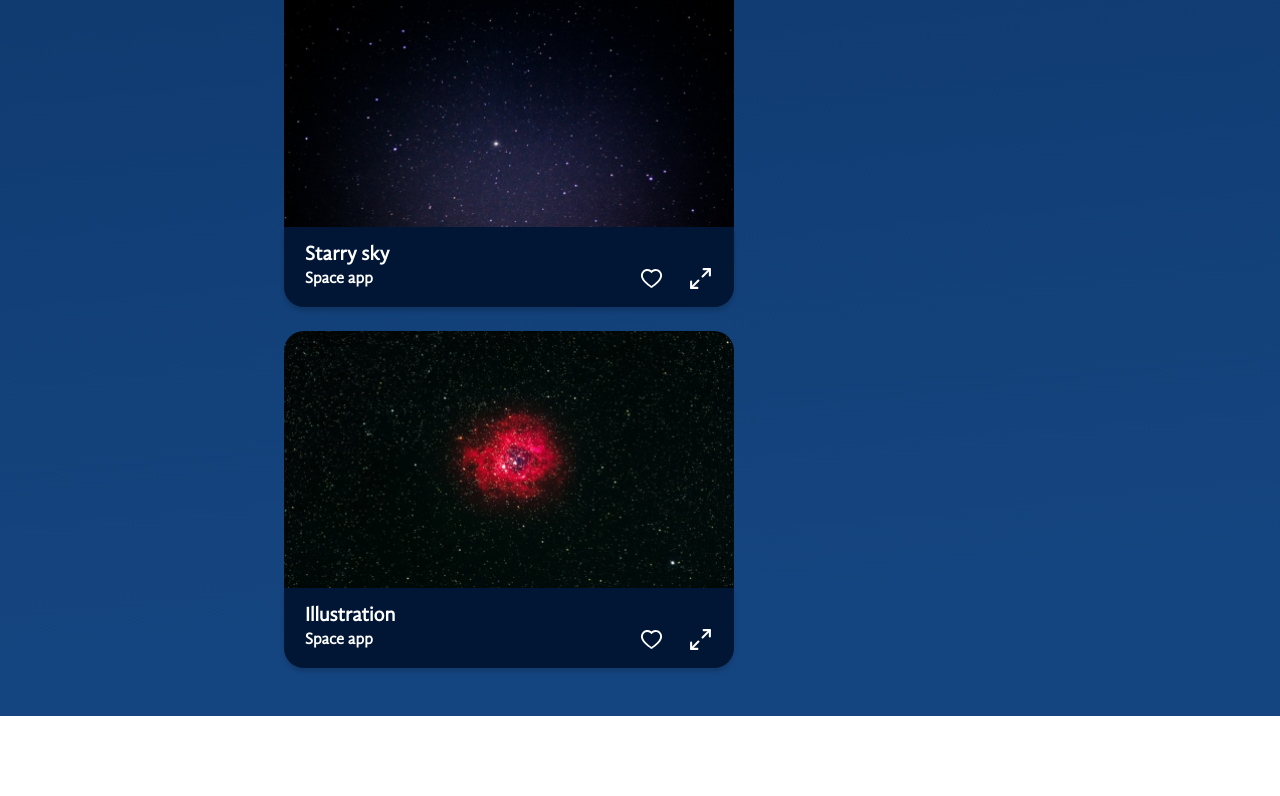
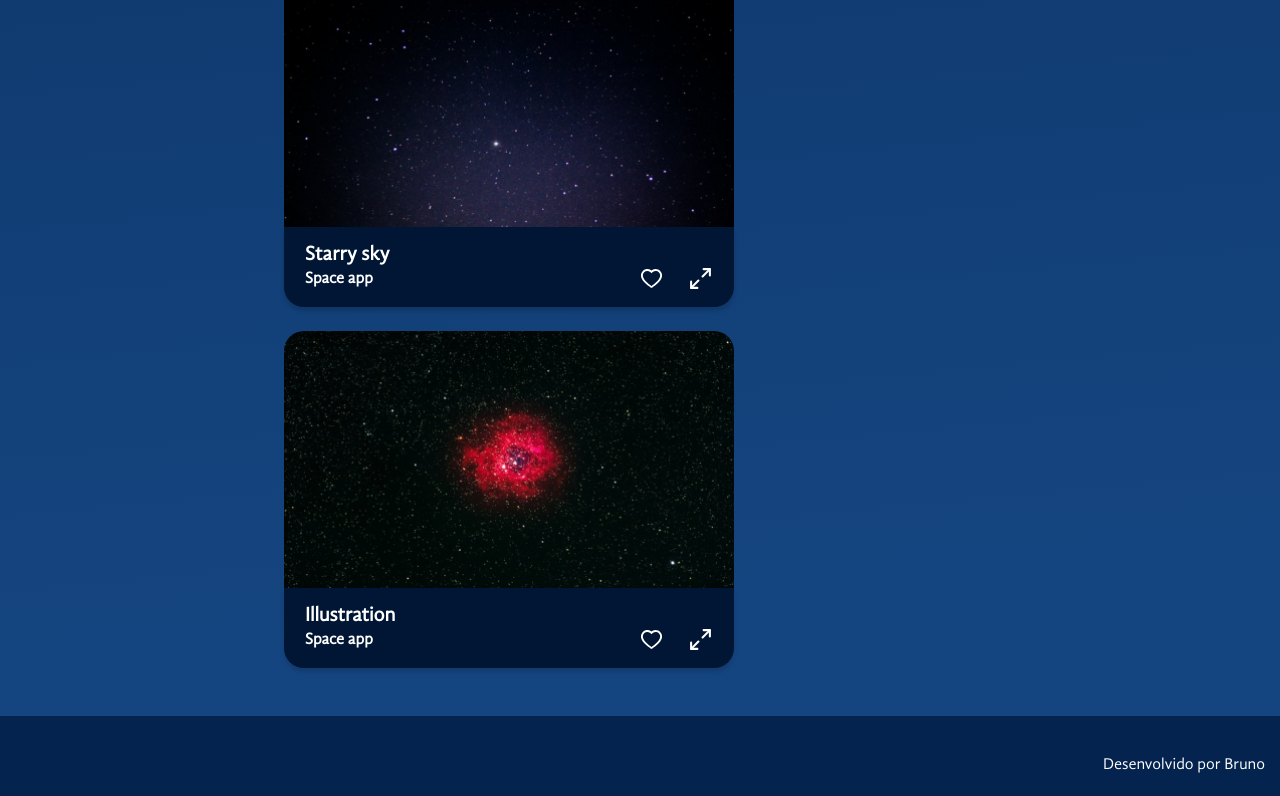
Before and after one commit to brunoeduardo/react-space-app, a React (Vite) app: page / in a window 1280 px wide. Shown: the part 3743-4539 px from the top of the page. Before the commit the page ends 4459 px from the top, so only its background shows below. Built offline with nearby package versions, Linux system fonts and the light colour scheme.

Commit message:
add footer

```diff
--- a/src/App.jsx
+++ b/src/App.jsx
@@ -32,6 +32,16 @@ const GalleryContent = styled.section`
   flex-grow: 1;
 `
 
+const FooterStyled = styled.footer`
+  background: #04244F;
+  color: #fff;
+  height: 80px;
+  padding-right: 15px;
+  padding-top:40px;
+  text-align: right;
+  width: 100%;
+`
+
 const App = () => {
   const [imageGallery, setImageGallery] = useState(imagesList);
   const [imageSelected, setImageSelected] = useState(null)
@@ -56,7 +66,7 @@ const App = () => {
     setImageGallery(imagesList.filter(item => item.tagId === value.id))
   }
 
-  return (
+  return (<>
     <BackgroundGradient>
       <StyleDefault/>
       <MainContainer>
@@ -71,6 +81,8 @@ const App = () => {
       </MainContainer>
       <ModalZoom imageSelected={imageSelected} setImageSelected={setImageSelected} onToggleFavorite={onToggleFavorite}/>
     </BackgroundGradient>
+    <FooterStyled>Desenvolvido por Bruno</FooterStyled>
+  </>
   )
 }
 
```
